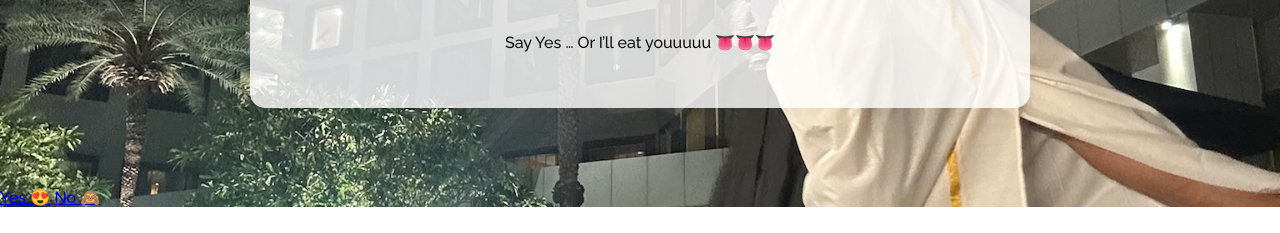
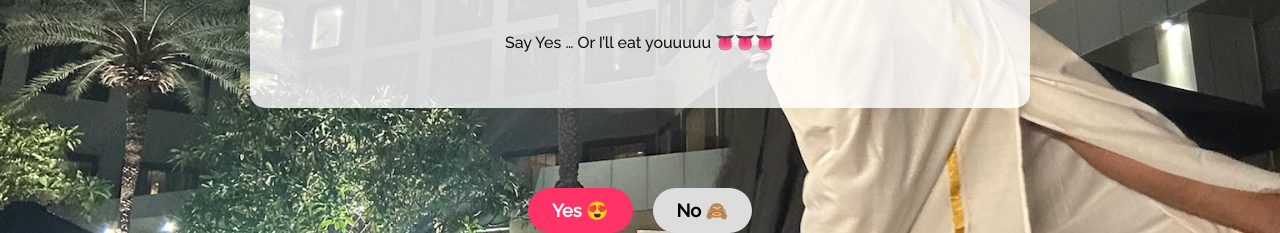
Before and after one commit to Shiva1-coder/KK, a plain HTML site: page index.html in a window 1280 px wide. Shown: the part 806-1039 px from the top of the page. Before the commit the page ends 1013 px from the top, so only its background shows below. Drawn offline with nearby package versions, Linux system fonts and the light colour scheme.

Commit message:
Update style.css

```diff
--- a/style.css
+++ b/style.css
@@ -36,6 +36,38 @@ h1 {
   margin-bottom: 30px;
   box-shadow: 0 4px 20px rgba(0, 0, 0, 0.2);
 }
+
+.response-buttons {
+  margin-top: 30px;
+  display: flex;
+  justify-content: center;
+  gap: 20px;
+}
+
+.response-buttons a {
+  padding: 12px 24px;
+  font-size: 18px;
+  font-weight: bold;
+  border-radius: 30px;
+  text-decoration: none;
+  transition: all 0.3s ease;
+}
+
+.yes-btn {
+  background-color: #ff3366;
+  color: white;
+}
+
+.no-btn {
+  background-color: #ddd;
+  color: black;
+}
+
+.response-buttons a:hover {
+  transform: scale(1.05);
+  opacity: 0.9;
+}
+
 
 button {
   background-color: black;
```
